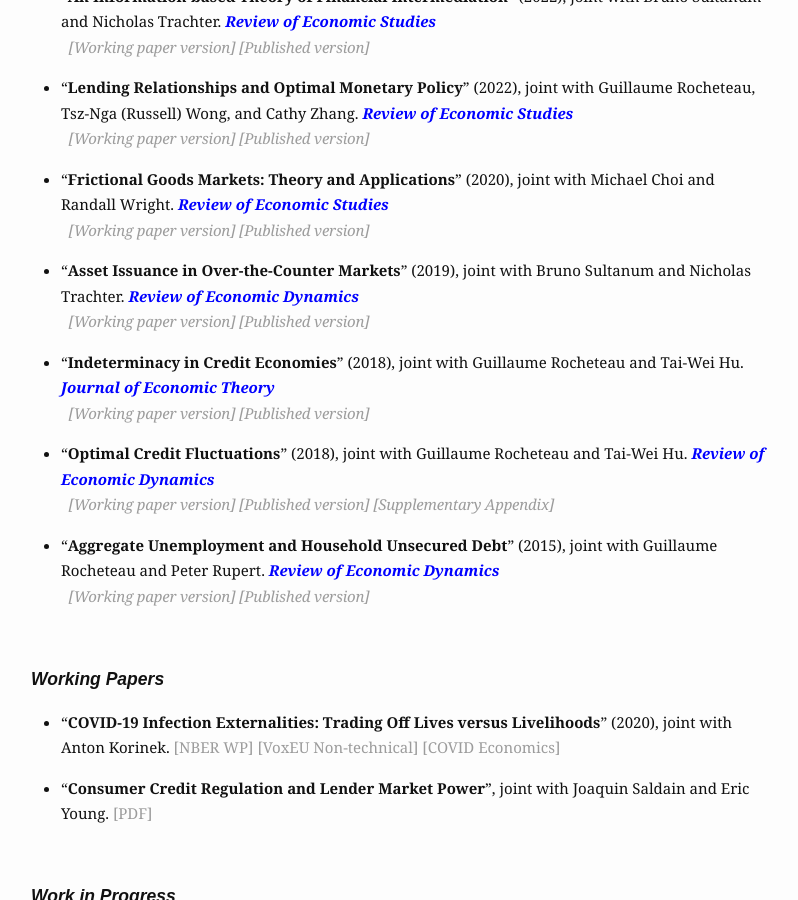
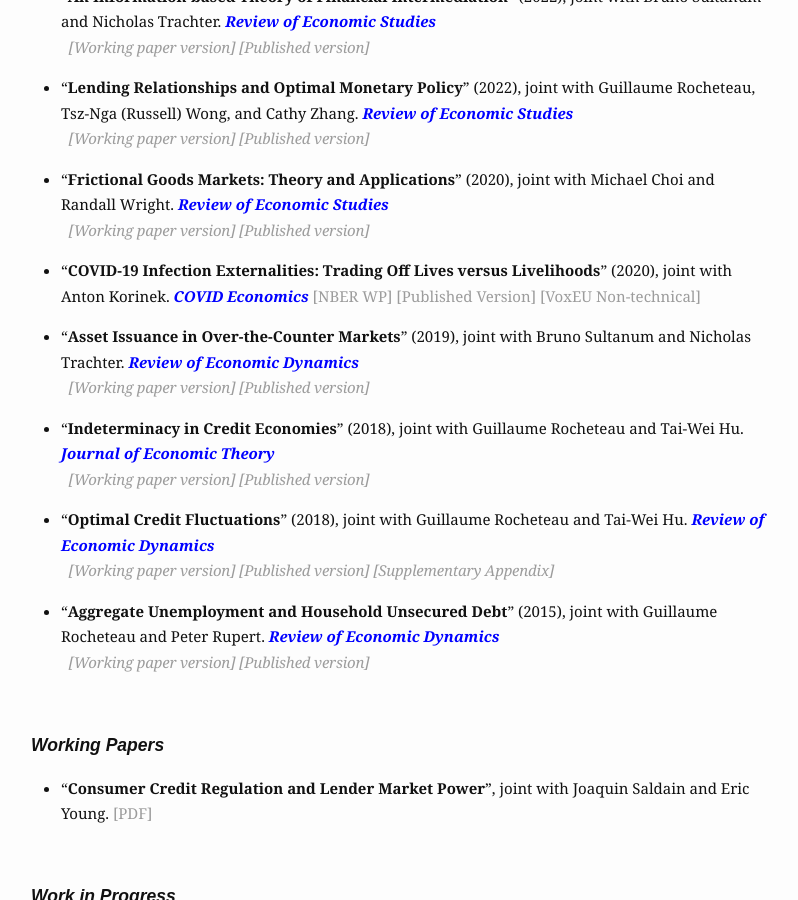
Before and after one commit to zbethune/zbethune.github.io, a Jekyll site: the page built from research.md, in a window 1280 px wide and 900 px high, scrolled down 362 px. Shown: the whole window, without its empty margins (239-1037 px from the left). Built offline with Jekyll 4.4.1, drawn with Linux system fonts in a browser that asks for light colours; part of the change alters nothing that is shown.

Commit message:
Update research.md

```diff
--- a/research.md
+++ b/research.md
@@ -24,6 +24,10 @@ slug: /research
     > <a href="./assets/pdfs/BCW_ReStud_June2019.pdf" target="_blank" rel="noopener noreferrer">[Working paper version]</a>
     <a href="https://academic.oup.com/restud/article-abstract/87/2/691/5570997?redirectedFrom=fulltext#" target="_blank" rel="noopener noreferrer">[Published version]</a>
 
+-  "__COVID-19 Infection Externalities: Trading Off Lives versus Livelihoods__" (2020), joint with Anton Korinek. <span style="color: blue"> ***COVID Economics*** </span>
+<a href="https://www.nber.org/papers/w27009" target="_blank" rel="noopener noreferrer">[NBER WP]</a>
+<a href="https://cepr.org/sites/default/files/news/CovidEconomics11.pdf" target="_blank" rel="noopener noreferrer">[Published Version]</a>
+<a href="https://voxeu.org/article/covid-19-infection-externalities-herd-immunity-versus-containment-strategies" target="_blank" rel="noopener noreferrer">[VoxEU Non-technical]</a>
 
 - "__Asset Issuance in Over-the-Counter Markets__" (2019), joint with Bruno Sultanum and Nicholas Trachter. <span style="color: blue"> ***Review of Economic Dynamics*** </span>
     > <a href="./assets/pdfs/BST_RED_Jan2019.pdf" target="_blank" rel="noopener noreferrer">[Working paper version]</a>
@@ -49,11 +53,6 @@ slug: /research
 
 
 ### ***Working Papers***
-
--  "__COVID-19 Infection Externalities: Trading Off Lives versus Livelihoods__" (2020), joint with Anton Korinek.
-<a href="https://www.nber.org/papers/w27009" target="_blank" rel="noopener noreferrer">[NBER WP]</a>
-<a href="https://voxeu.org/article/covid-19-infection-externalities-herd-immunity-versus-containment-strategies" target="_blank" rel="noopener noreferrer">[VoxEU Non-technical]</a>
-<a href="https://cepr.org/sites/default/files/news/CovidEconomics11.pdf" target="_blank" rel="noopener noreferrer">[COVID Economics]</a>
 
 -  "__Consumer Credit Regulation and Lender Market Power__", joint with Joaquin Saldain and Eric Young.
 <a href="./assets/pdfs/BSY_April24.pdf" target="_blank" rel="noopener noreferrer">[PDF]</a> <br> <a style="color: #a80f0f"> </a>
```
